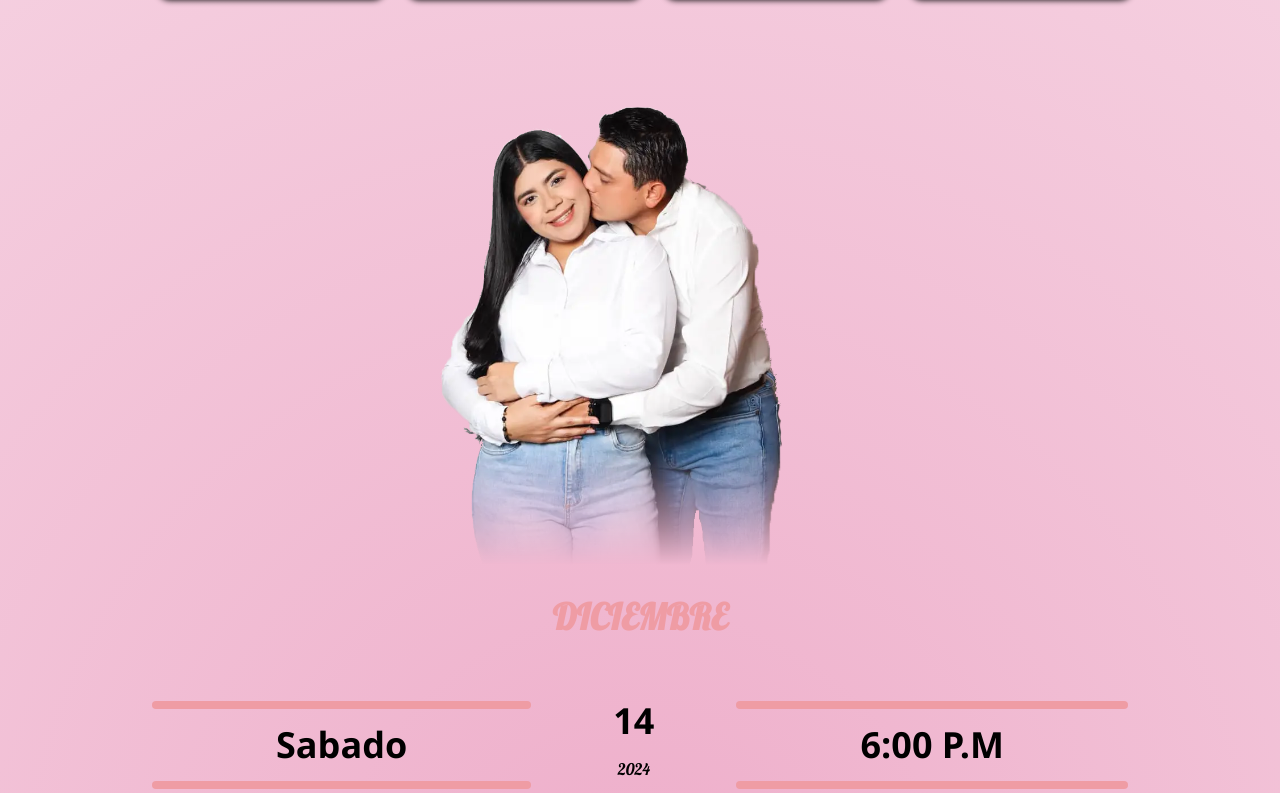
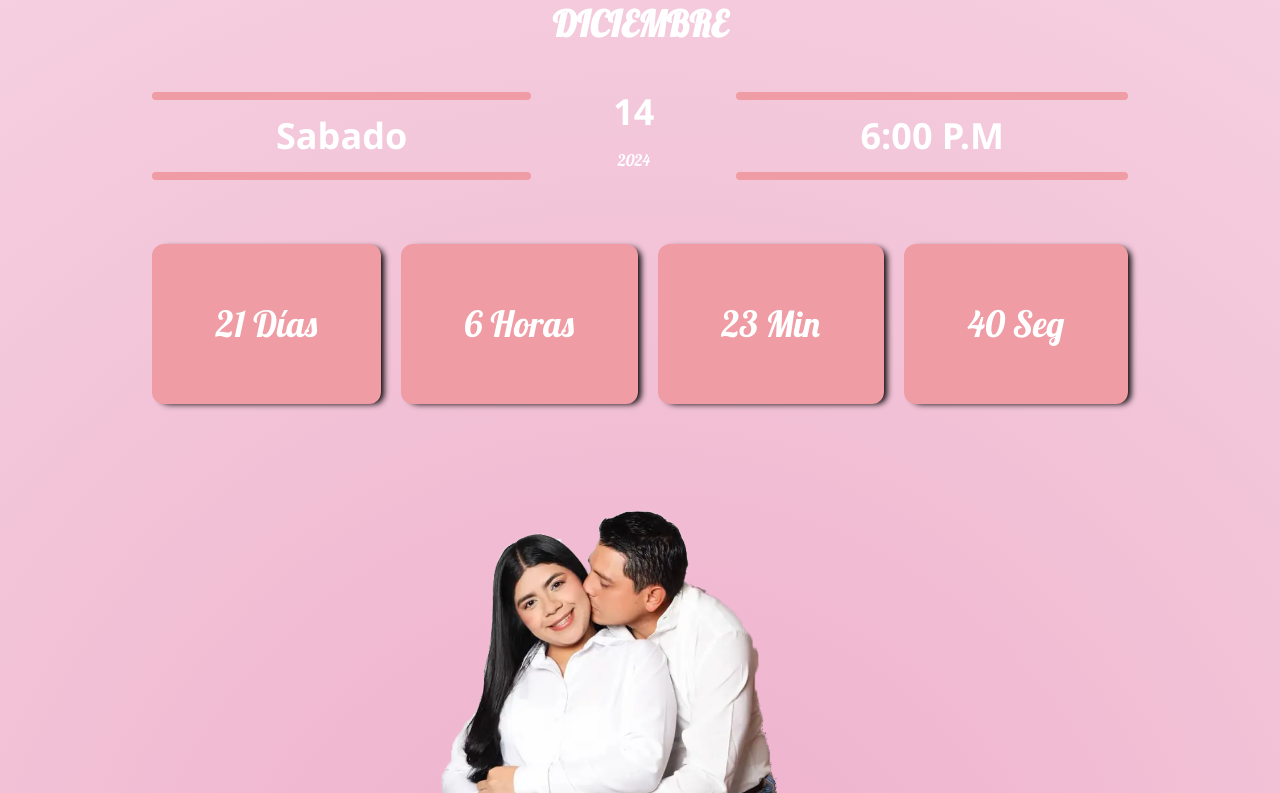
Before and after one commit to devLudociel/Boda-de-Estefani-y-Shefferson, an Astro site: page / in a window 1280 px wide. Shown: the part 1808-2601 px from the top of the page. Built offline with nearby package versions, Linux system fonts and the light colour scheme; Astro itself is replaced by a stand-in of ours.

Commit message:
cambios,y mas cambios

```diff
--- a/src/components/Confirmacion.astro
+++ b/src/components/Confirmacion.astro
@@ -9,7 +9,15 @@
 <div class="container m-auto w-full h-4 bg-main mt-12 rounded-xl"></div>
 <div class="container m-auto w-full h-4 bg-main mt-6 rounded-xl"></div>
 
+
 <div class="container m-auto grid md:auto-cols-2 md:grid-flow-col gap-5 mt-12">
+
+    <div class="col-span-1 w-full flex flex-wrap justify-center items-center">
+        <div class="w-2/3">
+            <p class="name lg:text-5xl md:text-4xl leading-tight sm:text-xl">Hay momentos en la Vida que son especiales por si solos, pero compartirlos con las personas que queremos las hacen<p class="underline decoration-main name lg:text-6xl md:text-4xl sm:text-xl">inolvidables.</p>
+
+        </div>
+    </div>
 
     <div class="flex flex-col justify-center items-center bg-main rounded-xl sm:h-[30vh] col-span-1 md:h-[50vh] lg:h-[70vh]">
         <p class="name lg:text-4xl md:text-2xl w-[80%] text-white sm:text-xl">
@@ -22,12 +30,6 @@
         </a>
     </div>
 
-    <div class="col-span-1 w-full flex flex-wrap justify-center items-center">
-        <div class="w-2/3">
-            <p class="name lg:text-5xl md:text-4xl leading-tight sm:text-xl">" Hay momentos en la Vida que son especiales por si solos, pero compartirlos con las personas que queremos las hacen<p class="underline decoration-main name lg:text-6xl md:text-4xl sm:text-xl">inolvidables.</p>
-
-        </div>
-    </div>
 </div>
 
 <div class="container m-auto grid place-content-center">
--- a/src/components/CuentaAtras.astro
+++ b/src/components/CuentaAtras.astro
@@ -1,6 +1,35 @@
 ---
 
 ---
+<div class="container m-auto w-full mt-12">
+  <p class="name lg:text-4xl flex items-center justify-center mt-8 font-extrabold uppercase text-white">Diciembre</p>
+</div>
+
+<div class="grid auto-cols-5 grid-flow-col gap-5 text-center container m-auto mt-12">
+
+  <div class="col-span-2">
+    <div class="flex flex-col items-center justify-center gap-4">
+      <span class="bg-main w-full h-2 rounded-lg"></span>
+      <p class="md:text-4xl font-bold text-xl text-white">Sabado</p>
+      <span class="bg-main w-full h-2 rounded-lg"></span>
+    </div>
+  </div>
+
+  <div class="col-span-1">
+    <div class="flex flex-col items-center justify-center gap-4">
+      <p class="text-4xl font-bold text-white">14</p>
+      <span class="name text-white">2024</span>
+    </div>
+  </div>
+
+  <div class="col-span-2">
+    <div class="flex flex-col items-center justify-center gap-4">
+      <span class="bg-main w-full h-2 rounded-lg"></span>
+      <p class="md:text-4xl text-xl font-bold text-white">6:00 P.M</p>
+      <span class="bg-main w-full h-2 rounded-lg"></span>
+    </div>
+  </div>
+</div>
 
 <div id="countdown" class="grid auto-cols-4 grid-flow-col gap-5 text-center container m-auto mt-16">
     <div id="days" class="flex flex-col items-center justify-center col-span-1 w-full md:h-40 h-32 bg-main rounded-xl text-bold md:text-4xl text-white sombra name"></div>
@@ -9,39 +38,12 @@
     <div id="seconds" class="flex flex-col items-center justify-center col-span-1 w-full md:h-40 h-32 bg-main rounded-xl text-bold md:text-4xl text-white sombra name"></div>
 </div>
 
-<div class="container m-auto">
+<div class="container m-auto mb-16">
     <img src="/img/teffy.webp" alt="Novios abrazdos" class="filtro">
 </div>
 
-<div class="container m-auto w-full mt-8">
-    <p class="name lg:text-4xl text-main flex items-center justify-center mt-8 font-extrabold uppercase">Diciembre</p>
-</div>
 
-<div class="grid auto-cols-5 grid-flow-col gap-5 text-center container m-auto mt-16">
 
-  <div class="col-span-2">
-    <div class="flex flex-col items-center justify-center gap-4">
-      <span class="bg-main w-full h-2 rounded-lg"></span>
-      <p class="md:text-4xl font-bold text-xl">Sabado</p>
-      <span class="bg-main w-full h-2 rounded-lg"></span>
-    </div>
-  </div>
-
-  <div class="col-span-1">
-    <div class="flex flex-col items-center justify-center gap-4">
-      <p class="text-4xl font-bold">14</p>
-      <span class="name">2024</span>
-    </div>
-  </div>
-
-  <div class="col-span-2">
-    <div class="flex flex-col items-center justify-center gap-4">
-      <span class="bg-main w-full h-2 rounded-lg"></span>
-      <p class="md:text-4xl text-xl font-bold ">6:00 P.M</p>
-      <span class="bg-main w-full h-2 rounded-lg"></span>
-    </div>
-  </div>
-</div>
 
 
 <script>
--- a/src/components/Parents.astro
+++ b/src/components/Parents.astro
@@ -31,7 +31,14 @@
         <div class="col-span-5 items-center lg:pr-24 lg:mt-4">
             <img src="/img/ornamento.webp" alt="ornamento" class="h-36 w-full items-center object-cover">
         </div>
-</div>
+
+    </div>
+    <div class="container m-auto w-2/3 text-center">
+        <p class="lg:text-6xl md:text-4xl sm:text-2xl text-white name">
+            Queremos que nos acompañes a recibir el sacramento del matrimonio.
+        </p>
+
+    </div>
 
 
 <style>
```
